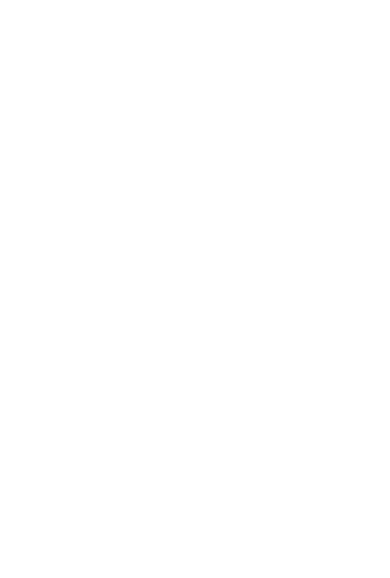
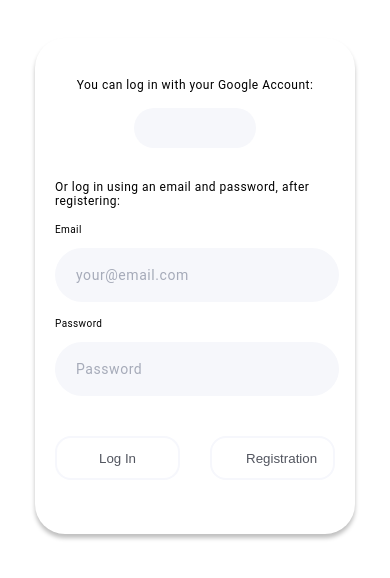
Before and after one commit to Serj96/Kapusta-smart-finace, a React (Create React App) app: page /home/expenses in a window 390 px wide. Shown: the part 136-714 px from the top of the page. Built offline with nearby package versions, Linux system fonts and the light colour scheme.

Commit message:
Home Page, mobile

```diff
--- a/src/components/App.jsx
+++ b/src/components/App.jsx
@@ -1,4 +1,8 @@
+import HomePage from "./HomePage/HomePage";
 export const App = () => {
+  return (
+    <HomePage/>
+  )
   /* <Routes>
       <Route path="/" element={<Layout />}>
         <Route path="register" element={"!token" ? <div /> : <Navigate to={"/contacts"} replace />} />
@@ -10,4 +14,4 @@
         <Route path="reports" element={"token ?" < ContactList /> : <Navigate to={"/login"} replace />} />
       </Route>
     </Routes> */
-}
+};
--- /dev/null
+++ b/src/components/HomePage/HomePage.jsx
@@ -0,0 +1,59 @@
+import { useFormik } from 'formik';
+import {
+  FormTitle,
+  FormSubTitle,
+  ButtonLink,
+  LoginForm,
+  ButtonWrapper,
+} from './HomePage.styled';
+import { SubmitButton } from '../Theme/Button/Button';
+
+const HomePage = () => {
+  const formik = useFormik({
+    initialValues: {
+      email: '',
+      pasword: '',
+    },
+    onSubmit: values => {
+      // alert(JSON.stringify(values, null, 2));
+    },
+  });
+  return (
+    <LoginForm onSubmit={formik.handleSubmit}>
+      <FormTitle>You can log in with your Google Account:</FormTitle>
+      <ButtonLink href="shorturl.at/pAB18"></ButtonLink>
+      <FormSubTitle>
+        Or log in using an email and password, after registering:
+      </FormSubTitle>
+      <label htmlFor="email">Email</label>
+      <input
+        id="email"
+        name="email"
+        type="email"
+        onChange={formik.handleChange}
+        value={formik.values.email}
+        placeholder="your@email.com"
+      />
+
+      <label htmlFor="password">Password</label>
+      <input
+        id="password"
+        name="password"
+        type="text"
+        onChange={formik.handleChange}
+        value={formik.values.firstName}
+        placeholder="Password"
+      />
+      <ButtonWrapper>
+        <SubmitButton buttonLog={true} type={'submit'}>
+          Log In
+        </SubmitButton>
+        <SubmitButton className="buttonReg" type={'submit'}>
+          Registration
+        </SubmitButton>
+      </ButtonWrapper>
+    </LoginForm>
+  );
+};
+
+export default HomePage;
--- /dev/null
+++ b/src/components/HomePage/HomePage.styled.jsx
@@ -0,0 +1,117 @@
+import styled from '@emotion/styled';
+import { myTheme } from 'components/Theme/Theme';
+
+export const FormTitle = styled.h3`
+  font-family: 'Roboto';
+  font-style: normal;
+  font-weight: 400;
+  font-size: 12px;
+  line-height: 14px;
+  text-align: center;
+  letter-spacing: 0.04em;
+  margin-top: 40px;
+  margin-bottom: 16px;
+`;
+
+export const FormSubTitle = styled.h3`
+  font-family: 'Roboto';
+  font-style: normal;
+  font-weight: 400;
+  font-size: 12px;
+  line-height: 14px;
+  letter-spacing: 0.04em;
+
+  margin-top: 32px;
+`;
+
+export const ButtonLink = styled.a`
+  display: block;
+  width: 122px;
+  height: 40px;
+  left: 99px;
+  top: 339px;
+
+  background: #f6f7fb;
+  border-radius: 26px;
+
+  margin: 0 auto;
+  &:hover {
+    color: ${myTheme.backgroundColors.primary};
+    background-color: ${myTheme.colors.hover};
+  }
+`;
+
+export const LoginForm = styled.div`
+  height: 496px;
+  width: 280px;
+  background-color: #ffffff;
+  position: absolute;
+  transform: translate(-50%, -50%);
+  top: 50%;
+  left: 50%;
+  border-radius: 30px;
+  border: none;
+  box-shadow: 0px 4px 4px rgba(0, 0, 0, 0.25);
+  padding: 0 20px ;
+
+  label {
+    margin-top: 16px;
+
+
+    display: block;
+
+    font-size: 16px;
+    font-weight: 500;
+    font-family: 'Roboto';
+    font-style: normal;
+    font-weight: 400;
+    font-size: 10px;
+    line-height: 12px;
+
+    letter-spacing: 0.04em;
+
+    margin-bottom: 12px;
+
+
+  }
+
+  input {
+    display: block;
+    width: 100%;
+    height: 52px;
+
+    background: #f6f7fb;
+    border-radius: 30px;
+    border: none;
+
+
+
+
+
+    &::placeholder {
+      font-family: 'Roboto';
+      font-style: normal;
+      font-weight: 400;
+      font-size: 14px;
+      line-height: 16px;
+      letter-spacing: 0.04em;
+      padding-left: 19px;
+
+      color: #a6abb9;
+    }
+
+    }
+    @media (min-width:767px) and (max-width:1279.98px){
+        width: 426px;
+        height: 552px;
+        padding: 0 60px;
+
+
+ }
+  }
+`;
+export const ButtonWrapper = styled.div`
+  display: flex;
+  justify-content: space-between;
+  margin: 40px 0;
+`;
--- a/src/components/Theme/Button/Button.jsx
+++ b/src/components/Theme/Button/Button.jsx
@@ -3,6 +3,10 @@
     return <Button type="button">Clear</Button>
 }
 
-export const SubmitButton = ({ children, type }) => {
-    return <Button type={type}>{children}</Button>
+export const SubmitButton = ({ children, type, buttonLog }) => {
+    return (
+      <Button type={type} buttonLog={buttonLog}>
+        {children}
+      </Button>
+    );
 }
--- a/src/components/Theme/Button/Button.styled.jsx
+++ b/src/components/Theme/Button/Button.styled.jsx
@@ -7,4 +7,6 @@
 &:hover{
     color:${myTheme.backgroundColors.primary};
     background-color:${myTheme.colors.hover};
+
+
 }`
```
